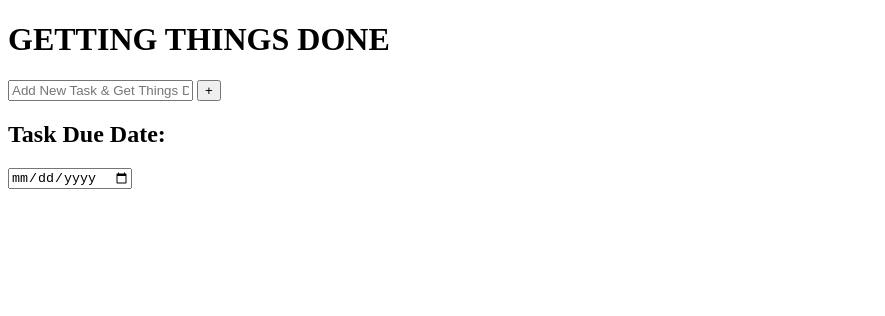
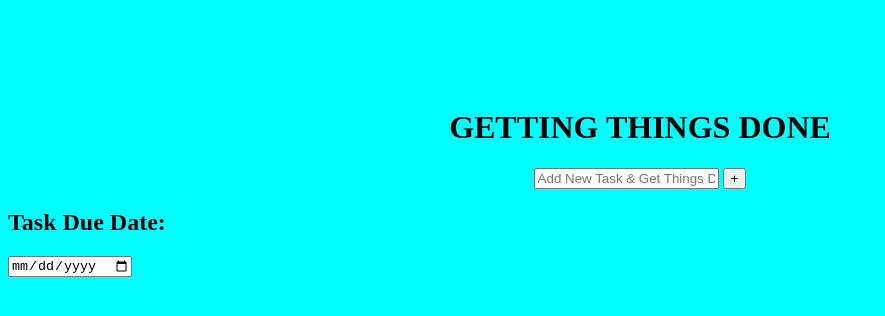
Before and after one commit to ozzy-hga/ToDoApp_inJS, a plain HTML site: page index.html in a window 1280 px wide. Shown: the whole page, without its empty margins (0-885 px from the left). Drawn offline with Linux system fonts and the light colour scheme.

Commit message:
CSS styling

```diff
--- a/css/stylesheet.css
+++ b/css/stylesheet.css
@@ -0,0 +1,15 @@
+header{
+    position:sticky;
+    text-align: center;
+    margin-top: 0%;
+    padding-top: 0px;
+}
+
+body{
+    background: #ffffff;
+    padding: 80px 0 0 0;
+    position: center center;
+    background-color: aqua;
+    background-repeat: no-repeat;
+    background-size: cover;
+}
--- a/index.html
+++ b/index.html
@@ -12,15 +12,15 @@
     </head>
 
     <body>
+
         <header>
             <h1 class="title">GETTING THINGS DONE</h1>
+            <div>
+                <!--Main Task Input Bar-->
+                <input type="text" placeholder="Add New Task & Get Things Done..." id="item">
+                <button id="addTask">+</button>
+            </div>
         </header>
-
-        <div>
-            <!--Main Task Input Bar-->
-            <input type="text" placeholder="Add New Task & Get Things Done..." id="item">
-            <button id="addTask">+</button>
-        </div>
 
         <div>
             <!--Choosing Date-->
```
